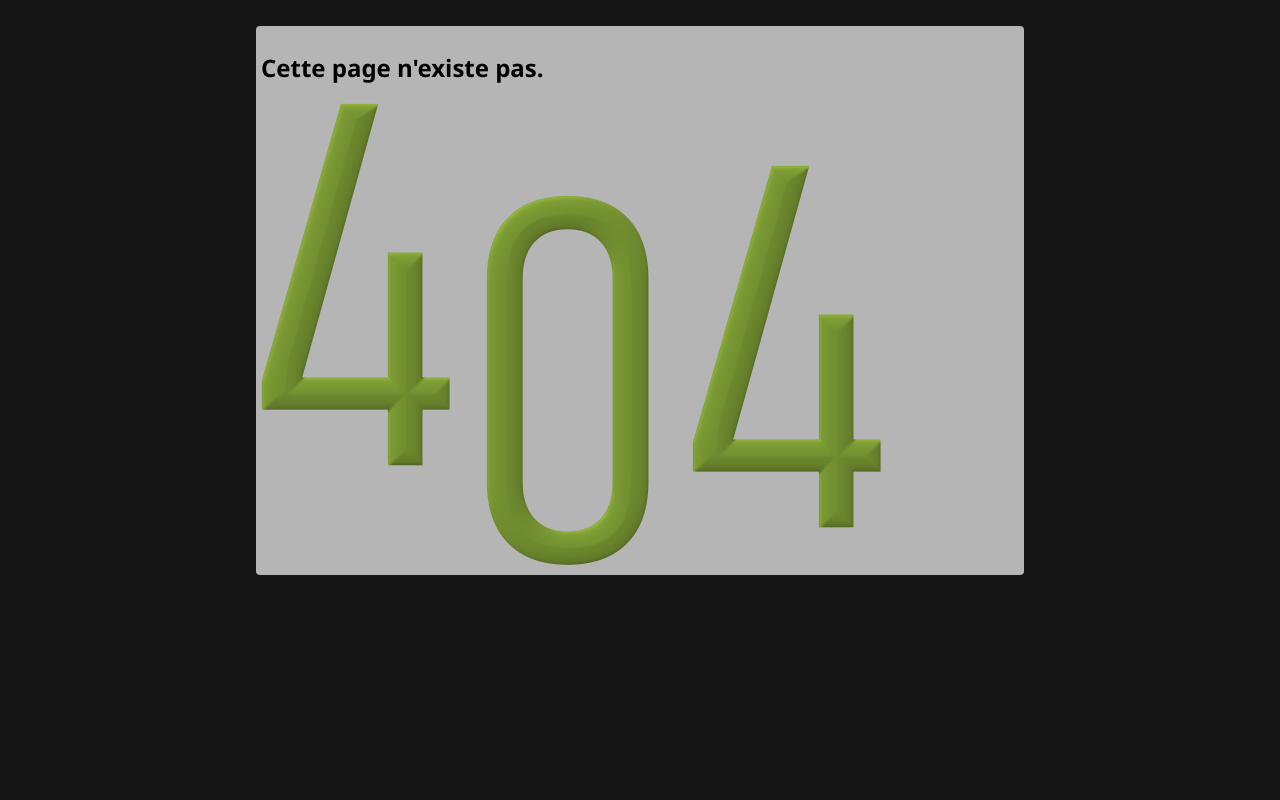
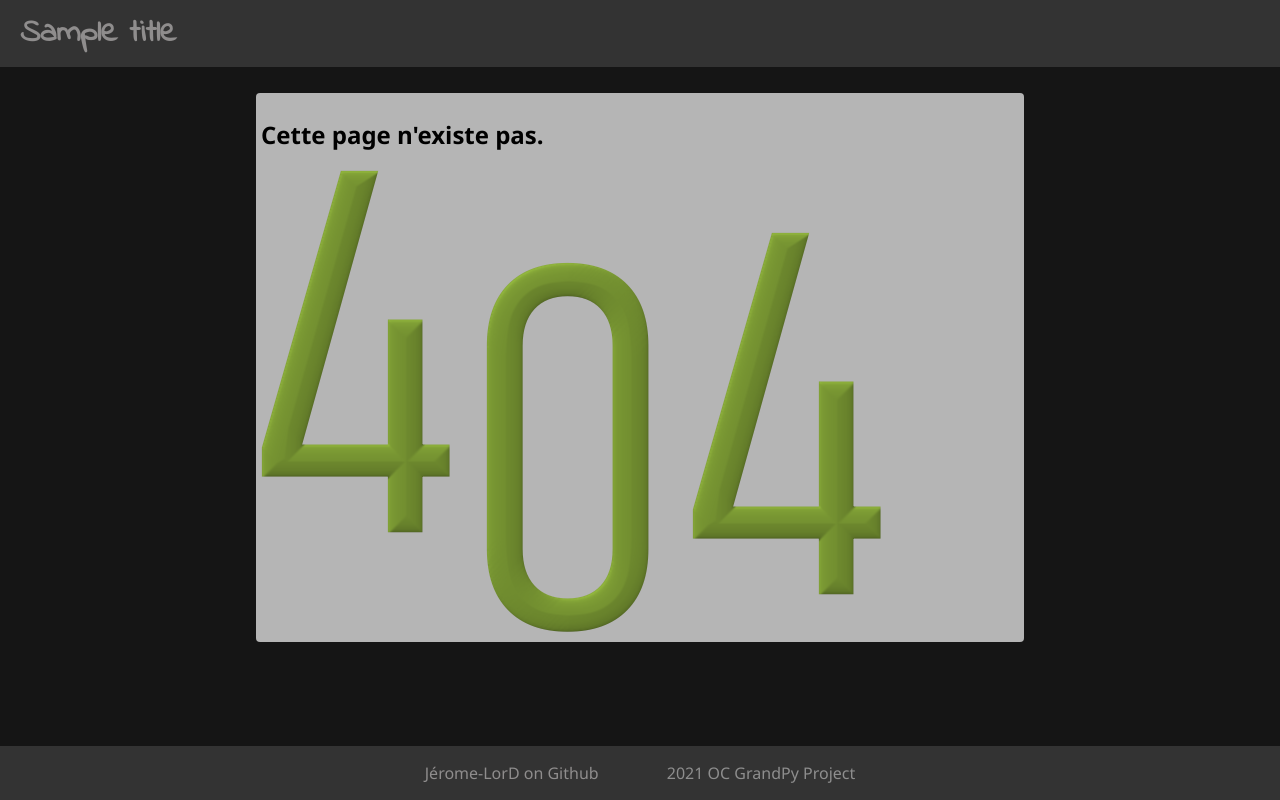
Before and after one commit to Jerome-LorD/P7_GrandPy, a Flask app: template app/templates/404.html in a window 1280 px wide. Run offline with Flask 2, Linux system fonts and the light colour scheme; the template is opened without the code that fills it: most values are stand-ins (such as "Sample title", 1, 10 or a date in 2020); some libraries are stand-ins or nearby versions.

Commit message:
refactoring

```diff
--- a/app/templates/404.html
+++ b/app/templates/404.html
@@ -1,10 +1,23 @@
 {% extends "base.html" %}
 
 {% block notFound %}
-
 <div class="thematic">
     <h1>Cette page n'existe pas.</h1>
-    <img class="notFound" src="{{url_for('static', filename='img/404.png')}}" />
-
+    <img class="not_found" src="{{url_for('static', filename='img/404.png')}}" />
 </div>
 {% endblock %}
+
+{% block header %}
+<header>
+    <h1><a href="{{ url_for('index') }}">{{ title }}</a></h1>
+</header>
+{% endblock %}
+
+{% block footer %}
+<footer>
+    <ul>
+        <li class="sign"><a href="https://github.com/Jerome-LorD/P7_GrandPy"> Jérome-LorD on Github</a></li>
+        <li class="sign">2021 OC GrandPy Project</li>
+    </ul>
+</footer>
+{% endblock %}
```
